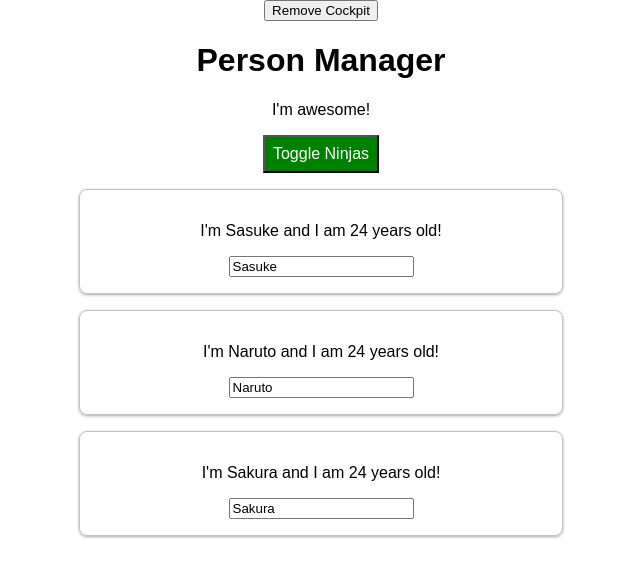
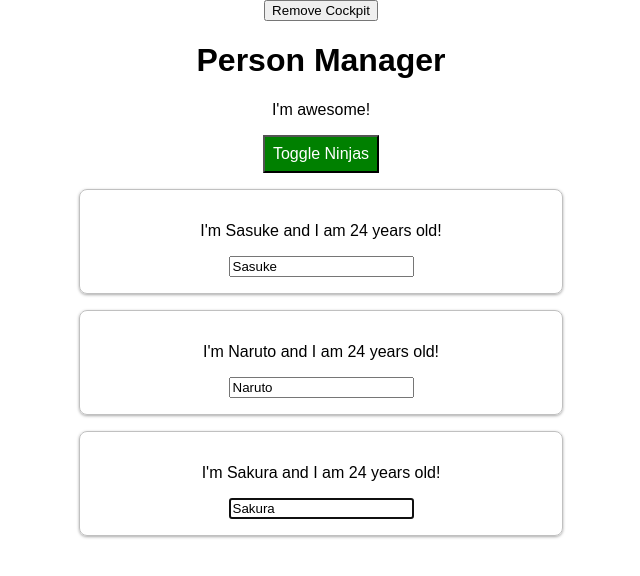
Before and after one commit to hritesh-sonawane/BroccoliComponent, a React app: page / in a window 1280 px wide. Both pictures are taken after a click on the button "Toggle Ninjas". Shown: the top 576 px of the page, without its empty margins (319-959 px from the left). Built offline with nearby package versions, Linux system fonts and the light colour scheme.

Commit message:
refs commit

```diff
--- a/src/components/Persons/Person/Person.js
+++ b/src/components/Persons/Person/Person.js
@@ -5,6 +5,18 @@ import classes from './Person.css';
 import PropTypes from 'prop-types';
 
 class Person extends Component {
+
+  // new method for ref
+  constructor(props) {
+    super(props);
+    this.inputElementRef = React.createRef();
+  }
+
+  componentDidMount() {
+    // this.inputElement.focus();   // old method for ref
+    this.inputElementRef.current.focus();   // new method for ref
+  }
+
   render() {
     console.log('[Person.js] rendering..');
 
@@ -14,7 +26,13 @@ class Person extends Component {
           I'm {this.props.name} and I am {this.props.age} years old!
         </p>
         <p>{this.props.children}</p>
-        <input type="text" onChange={this.props.changed} value={this.props.name} />
+        <input
+          type="text"
+          onChange={this.props.changed}
+          value={this.props.name}
+          // ref={(inputEl) => {this.inputElement = inputEl;}}   // old method
+          ref={this.inputElementRef}   // new method
+        />
       </Aux>
     );
   }
--- a/src/containers/App.js
+++ b/src/containers/App.js
@@ -14,7 +14,7 @@ class App extends Component {
 
   state = {
     persons: [
-      { id: 'asfa1', name: 'Sasuke', age: '24' },
+      { id: 'asfa1', name: 'Sasuke', age: 24 },
       { id: 'vasdf1', name: 'Naruto', age: 24 },
       { id: 'asdf11', name: 'Sakura', age: 24 }
     ],
```
